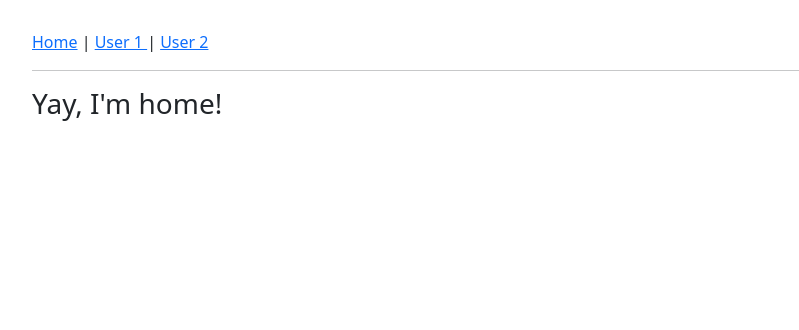
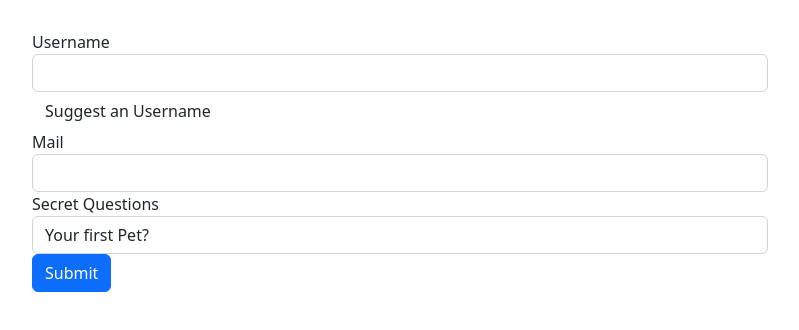
Before and after one commit to AhmedAliRezk5050/angular-practise, an Angular app: page / in a window 1280 px wide. Shown: the top 330 px of the page, without its empty margins (50-849 px from the left). Built offline with nearby package versions, Linux system fonts and the light colour scheme.

Commit message:
forms(init)

```diff
--- a/src/app/app.component.html
+++ b/src/app/app.component.html
@@ -1,24 +1,27 @@
 <div class="container">
   <div class="row">
-    <div class="col-12 col-10 col-md-8 col-sm-offset-1 col-md-offset-2">
-      <a routerLink="/">Home</a> |
-      <a [routerLink]="['user', 1]">
-        User 1
-      </a>
-      |
-      <a [routerLink]="['user', 2]">
-        User 2
-      </a>
-    </div>
-  </div>
-  <hr />
-
-  <div class="" *ngIf="isActivated">
-    Activated
-  </div>
-  <div class="row">
-    <div class="col-12 col-sm-10 col-md-8 col-sm-offset-1 col-md-offset-2">
-      <router-outlet></router-outlet>
+    <div class="col-xs-12 col-sm-10 col-md-8 col-sm-offset-1 col-md-offset-2">
+      <form>
+        <div id="user-data">
+          <div class="form-group">
+            <label for="username">Username</label>
+            <input type="text" id="username" class="form-control">
+          </div>
+          <button class="btn btn-default" type="button">Suggest an Username</button>
+          <div class="form-group">
+            <label for="email">Mail</label>
+            <input type="email" id="email" class="form-control">
+          </div>
+        </div>
+        <div class="form-group">
+          <label for="secret">Secret Questions</label>
+          <select id="secret" class="form-control">
+            <option value="pet">Your first Pet?</option>
+            <option value="teacher">Your first teacher?</option>
+          </select>
+        </div>
+        <button class="btn btn-primary" type="submit">Submit</button>
+      </form>
     </div>
   </div>
 </div>
--- a/src/app/app.component.ts
+++ b/src/app/app.component.ts
@@ -1,24 +1,12 @@
-import {Component, OnDestroy, OnInit} from '@angular/core';
-import UserService from "./user.service";
-import {Subscription} from "rxjs";
+import { Component } from '@angular/core';
 
 @Component({
   selector: 'app-root',
   templateUrl: './app.component.html',
   styleUrls: ['./app.component.css']
 })
-export class AppComponent implements OnInit, OnDestroy {
-  isActivated = false
-  obs?: Subscription
-  constructor(private userService: UserService) {}
-
-  ngOnInit() {
-    this.obs = this.userService.userEventEmitter.subscribe(data => {
-      this.isActivated = data
-    })
-  }
-
-  ngOnDestroy(): void {
-    this.obs?.unsubscribe();
+export class AppComponent {
+  suggestUserName() {
+    const suggestedName = 'Superuser';
   }
 }
--- a/src/app/home/home.component.html
+++ /dev/null
@@ -1 +0,0 @@
-<h3>Yay, I'm home!</h3>
--- a/src/app/home/home.component.ts
+++ /dev/null
@@ -1,48 +0,0 @@
-import {Component, OnInit} from '@angular/core';
-
-import {Observable, Subscription} from "rxjs";
-import {map, filter} from "rxjs/operators";
-
-@Component({
-  selector: 'app-home',
-  templateUrl: './home.component.html',
-  styleUrls: ['./home.component.css']
-})
-export class HomeComponent implements OnInit {
-
-  private sub?: Subscription
-
-  constructor() {
-  }
-
-  ngOnInit() {
-    const obs = new Observable(((observer) => {
-      let count = 0;
-      setInterval(() => {
-        observer.next(count);
-        if (count > 3) {
-          observer.error(new Error("count > 3"));
-        }
-
-        if (count > 20) {
-          observer.complete()
-        }
-        count++;
-      }, 1000)
-    }));
-
-    this.sub = obs.pipe(
-      filter(data => (data as number) > 0),
-      map((data) => 'Round: ' + (data as number))).subscribe(
-      {
-        next: data => console.log(data),
-        error: error => console.log(error.message),
-        complete: () => console.log('completed')
-      })
-  }
-
-  ngOnDestroy(): void {
-    this.sub?.unsubscribe()
-  }
-
-}
--- a/src/app/user.service.ts
+++ /dev/null
@@ -1,7 +0,0 @@
-import {EventEmitter, Injectable} from "@angular/core";
-import {Subject} from "rxjs";
-
-@Injectable({providedIn: 'root'})
-export default class UserService {
-  userEventEmitter = new Subject<boolean>()
-}
--- a/src/app/user/user.component.html
+++ /dev/null
@@ -1,5 +0,0 @@
-<p>User with <strong>ID {{ id }}</strong> was loaded</p>
-
-<div class="">
-  <button (click)="activateBtnClicked()">Activate</button>
-</div>
--- a/src/app/user/user.component.ts
+++ /dev/null
@@ -1,25 +0,0 @@
-import { Component, OnInit } from '@angular/core';
-import { ActivatedRoute, Params } from '@angular/router';
-import UserService from "../user.service";
-
-@Component({
-  selector: 'app-user',
-  templateUrl: './user.component.html',
-  styleUrls: ['./user.component.css']
-})
-export class UserComponent implements OnInit {
-  id?: number;
-
-  constructor(private route: ActivatedRoute, private userService: UserService) {
-  }
-
-  ngOnInit() {
-    this.route.params.subscribe((params: Params) => {
-      this.id = +params['id'];
-    });
-  }
-
-  activateBtnClicked() {
-    this.userService.userEventEmitter.next(true)
-  }
-}
```
Also changed, not shown: src/app/app-routing.module.ts (deleted, +0 -22 lines), src/app/app.module.ts (+4 -7 lines), src/app/home/home.component.css (deleted), src/app/user/user.component.css (deleted), 1 other file (tests, documents, lock files or other folders).
